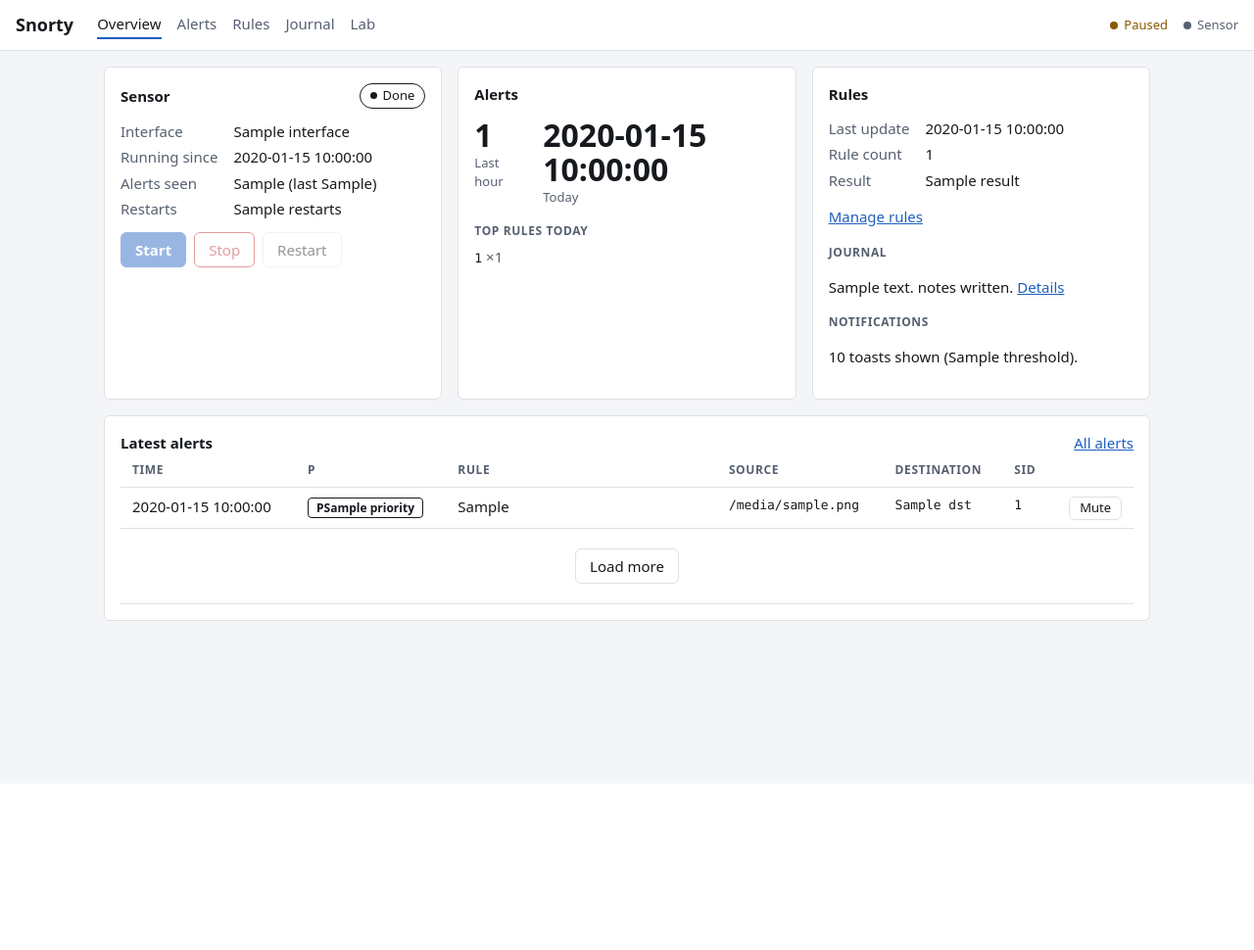
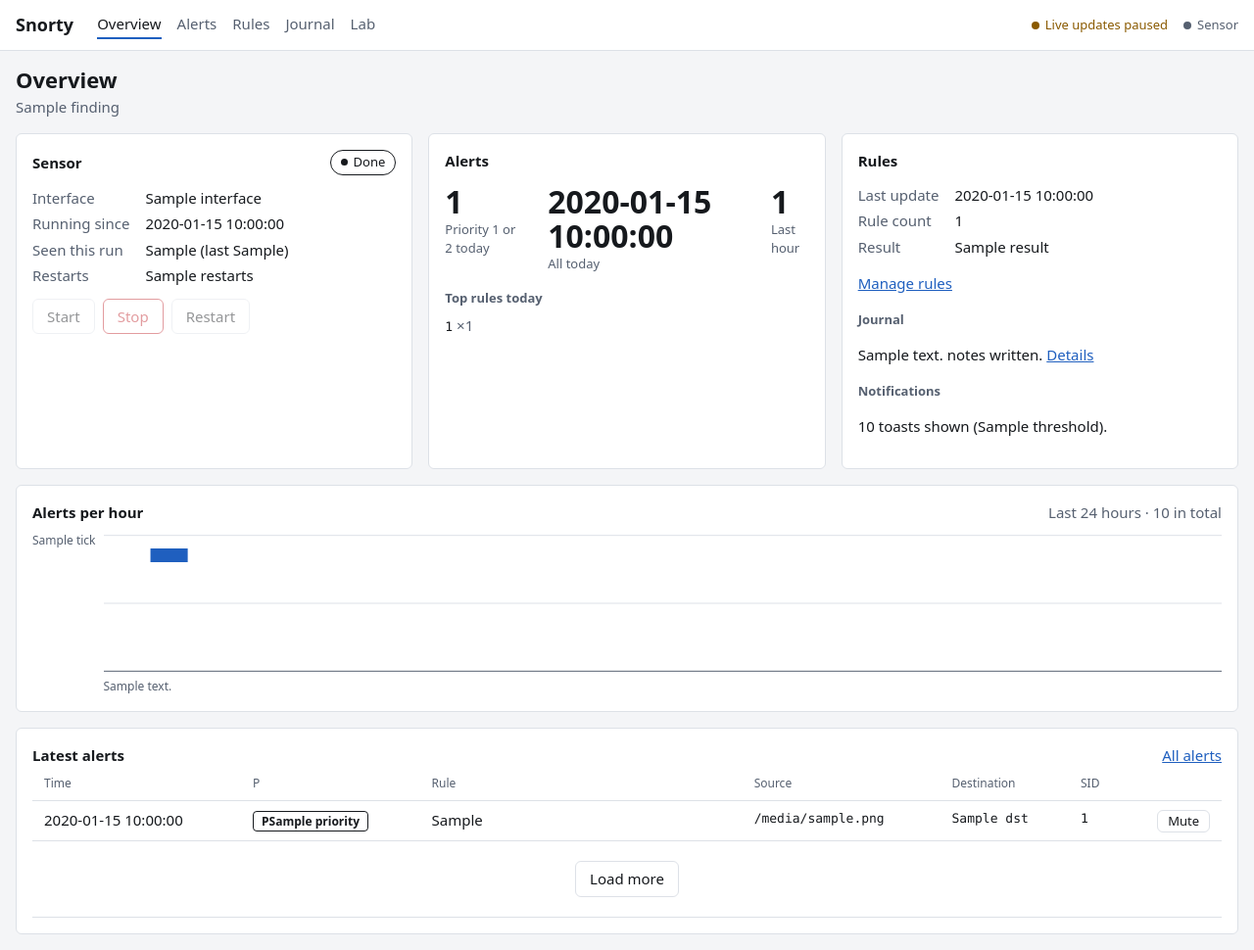
Before and after one commit to georgehadji/Snorty, a Python web app: template src/snorty/dashboard/templates/overview.html in a window 1280 px wide. Shown: the whole page at 98% size. Before the commit the page ends 634 px from the top, so only its background shows below. Run offline with Jinja, Linux system fonts and the light colour scheme; the template is opened without the code that fills it: most values are stand-ins (such as "Sample title", 1, 10 or a date in 2020).

Commit message:
Dashboard: h1 per page, overview finding, hourly chart, relative times, honest live state
Co-Authored-By: Claude Sonnet 5.5 <noreply@anthropic.com>

```diff
--- a/src/snorty/dashboard/static/app.css
+++ b/src/snorty/dashboard/static/app.css
@@ -76,16 +76,14 @@ nav a:hover { color: var(--text); }
 nav a[aria-current="page"] { color: var(--text); border-bottom: 2px solid var(--accent); }
 .top-right { display: flex; align-items: center; gap: var(--s4); margin-left: auto; font-size: 13px; }
 .status, .live { display: inline-flex; align-items: center; gap: 6px; color: var(--muted); text-decoration: none; }
+.live { color: var(--warn); }
+.live[hidden] { display: none; }
 .status.ok { color: var(--ok); }
 .status.warn { color: var(--warn); }
 .status.bad { color: var(--bad); }
-.live[data-live="on"] { color: var(--ok); }
-.live[data-live="off"] { color: var(--warn); }
 .dot { width: 8px; height: 8px; border-radius: 50%; background: currentColor; }
-.live[data-live="on"] .dot { animation: pulse 2.4s ease-in-out infinite; }
-@keyframes pulse { 50% { opacity: 0.35; } }
 
-main { max-width: 1100px; margin: 0 auto; padding: var(--s4); }
+main { max-width: 1280px; margin: 0 auto; padding: var(--s4); }
 .grid { display: grid; grid-template-columns: repeat(auto-fit, minmax(280px, 1fr)); gap: var(--s4); }
 .card {
   background: var(--surface);
@@ -95,18 +93,37 @@ main { max-width: 1100px; margin: 0 auto; padding: var(--s4); }
 }
 .card.wide { margin-top: var(--s4); }
 h2 { margin: 0; font-size: 15px; font-weight: 600; }
-h3 {
-  margin: var(--s4) 0 var(--s1);
-  font-size: 12px;
-  font-weight: 600;
-  color: var(--muted);
-  text-transform: uppercase;
-  letter-spacing: 0.05em;
-}
+h3 { margin: var(--s4) 0 var(--s1); font-size: 13px; font-weight: 600; color: var(--muted); }
+.title { margin: 0 0 var(--s4); }
+.title h1 { margin: 0; font-size: 22px; font-weight: 600; line-height: 1.25; }
+.sub { margin: 2px 0 0; color: var(--muted); }
 .row { display: flex; justify-content: space-between; align-items: center; gap: var(--s2); }
 dl { display: grid; grid-template-columns: auto 1fr; gap: var(--s1) var(--s4); margin: var(--s3) 0; }
 dt { color: var(--muted); }
 dd { margin: 0; min-width: 0; overflow-wrap: anywhere; }
+
+/* Alerts per hour: bars in the one data hue, three faint lines, a signed scale. */
+.hour-chart { display: grid; grid-template-columns: auto 1fr; gap: 0 var(--s2); margin-top: var(--s3); }
+.hour-chart .yticks {
+  display: flex;
+  flex-direction: column;
+  justify-content: space-between;
+  align-items: flex-end;
+  height: 140px;
+  font-size: 12px;
+  line-height: 1;
+  color: var(--muted);
+}
+.hour-chart .plot { display: block; width: 100%; height: 140px; }
+.hour-chart .bar { fill: var(--accent); }
+.hour-chart .grid-line { stroke: var(--line); stroke-width: 1; }
+.hour-chart .base-line { stroke: var(--muted); stroke-width: 1; }
+.hour-chart .xlabels { grid-column: 2; display: grid; grid-template-columns: repeat(24, 1fr); margin-top: 6px; font-size: 12px; color: var(--muted); }
+.xlabels span { grid-row: 1; white-space: nowrap; }
+.xlabels .c1 { grid-column: 1 / span 6; }
+.xlabels .c7 { grid-column: 7 / span 6; }
+.xlabels .c13 { grid-column: 13 / span 6; }
+.xlabels .c19 { grid-column: 19 / span 6; }
 
 /* Headline numbers. */
 .stats { display: flex; gap: var(--s5); margin: var(--s3) 0 var(--s2); }
@@ -157,6 +174,12 @@ button.danger:hover:not(:disabled) {
   border-color: var(--bad);
 }
 button:disabled { opacity: 0.45; cursor: not-allowed; }
+button.primary:disabled, button[type="submit"]:disabled {
+  background: var(--surface);
+  border-color: var(--line);
+  color: var(--text);
+  font-weight: 400;
+}
 button.htmx-request { cursor: progress; opacity: 0.75; }
 button.htmx-request::after {
   content: "";
@@ -186,14 +209,7 @@ ol.plain li { padding: 2px 0; }
 .scroll { overflow-x: auto; }
 table { width: 100%; border-collapse: collapse; }
 th, td { text-align: left; padding: 8px 12px; border-bottom: 1px solid var(--line); vertical-align: top; }
-th {
-  color: var(--muted);
-  font-weight: 600;
-  font-size: 12px;
-  text-transform: uppercase;
-  letter-spacing: 0.05em;
-  white-space: nowrap;
-}
+th { color: var(--muted); font-weight: 500; font-size: 12px; white-space: nowrap; }
 tbody tr:hover td { background: var(--hover); }
 td:nth-child(3) { word-break: break-word; }
 /* Alert tables: keep times and addresses on one line and give the rule text room, so a narrow
@@ -232,7 +248,7 @@ tr.empty td { color: var(--muted); text-align: center; padding: 20px; }
   th { position: sticky; top: var(--top-h); background: var(--surface); z-index: 1; }
 }
 @media (max-width: 600px) {
-  main { padding: var(--s3); }
+  main { padding: var(--s4); }
   th, td { padding: 6px; }
   .top-right { margin-left: 0; }
 }
--- a/src/snorty/dashboard/static/app.js
+++ b/src/snorty/dashboard/static/app.js
@@ -51,7 +51,7 @@ document.addEventListener("htmx:beforeSwap", (event) => {
     return `${Math.floor(secs / 3600)} h ago`;
   }
   function refreshTimes() {
-    document.querySelectorAll("td.when time").forEach((el) => {
+    document.querySelectorAll("time.rel").forEach((el) => {
       const text = relative(el.dateTime);
       if (text) el.textContent = text;
     });
@@ -79,7 +79,9 @@ document.addEventListener("htmx:beforeSwap", (event) => {
       badge.className = "count";
       top.children[2].append(" ", badge);
     }
-    badge.textContent = `×${count}`;
+    const secs = Number(tr.dataset.epoch) - Number(top.dataset.first);
+    const span = secs < 60 ? "" : secs < 3600 ? ` over ${Math.round(secs / 60)} min` : ` over ${Math.floor(secs / 3600)} h`;
+    badge.textContent = `×${count}${span}`;
     flash(top);
   }
 
@@ -107,9 +109,7 @@ document.addEventListener("htmx:beforeSwap", (event) => {
   function setLive(on) {
     const el = document.getElementById("live");
     if (!el) return;
-    el.hidden = false;
-    el.dataset.live = on ? "on" : "off";
-    el.querySelector(".txt").textContent = on ? "Live" : "Paused";
+    el.hidden = on;  // shown only while the stream is down
   }
 
   function connect() {
--- a/src/snorty/dashboard/templates/_alert_rows.html
+++ b/src/snorty/dashboard/templates/_alert_rows.html
@@ -2,10 +2,10 @@
 <tr class="empty"><td colspan="7" class="error">{{ error }}</td></tr>
 {% else %}
 {% for r in rows %}
-<tr class="p{{ r.priority }}" data-alert data-key="{{ r.key }}" data-epoch="{{ r.epoch }}" data-count="{{ r.count }}">
-  <td class="when"><time datetime="{{ r.iso }}" title="{{ r.time }}">{{ r.time }}</time></td>
+<tr class="p{{ r.priority }}" data-alert data-key="{{ r.key }}" data-epoch="{{ r.epoch }}" data-count="{{ r.count }}" data-first="{{ r.first_epoch }}">
+  <td class="when"><time class="rel" datetime="{{ r.iso }}" title="{{ r.time }}">{{ r.time }}</time></td>
   <td><span class="badge p{{ r.priority }}">P{{ r.priority }}</span></td>
-  <td title="{{ r.msg }}">{{ r.msg_short }}{% if r.count > 1 %} <span class="count" title="first seen {{ r.first_time }}">×{{ r.count }}</span>{% endif %}</td>
+  <td title="{{ r.msg }}">{{ r.msg_short }}{% if r.count > 1 %} <span class="count" title="first seen {{ r.first_time }}">×{{ r.count }}{% if r.span %} over {{ r.span }}{% endif %}</span>{% endif %}</td>
   <td class="mono">{{ r.src }}</td>
   <td class="mono">{{ r.dst }}</td>
   <td class="mono">{{ r.sid }}</td>
--- /dev/null
+++ b/src/snorty/dashboard/templates/_hour_chart.html
@@ -0,0 +1,10 @@
+<div class="hour-chart" role="img" aria-label="Alerts per hour over the last 24 hours, {{ chart.total }} in total">
+  <div class="yticks" aria-hidden="true">{% for t in chart.ticks %}<span>{{ t }}</span>{% endfor %}</div>
+  <svg class="plot" viewBox="0 0 240 100" preserveAspectRatio="none" aria-hidden="true">
+    <line x1="0" y1="0.5" x2="240" y2="0.5" class="grid-line" vector-effect="non-scaling-stroke"/>
+    <line x1="0" y1="50" x2="240" y2="50" class="grid-line" vector-effect="non-scaling-stroke"/>
+    <line x1="0" y1="99.5" x2="240" y2="99.5" class="base-line" vector-effect="non-scaling-stroke"/>
+    {% for b in chart.bars %}{% if b.height > 0 %}<rect class="bar" x="{{ b.x + 1 }}" y="{{ '%.2f' % b.top }}" width="8" height="{{ '%.2f' % b.height }}"><title>{{ b.tip }}</title></rect>{% endif %}{% endfor %}
+  </svg>
+  <div class="xlabels" aria-hidden="true">{% for col, text in chart.labels %}<span class="c{{ col }}">{{ text }}</span>{% endfor %}</div>
+</div>
--- a/src/snorty/dashboard/templates/_rules_summary.html
+++ b/src/snorty/dashboard/templates/_rules_summary.html
@@ -1,5 +1,5 @@
 <dl id="rules-summary"{% if oob %} hx-swap-oob="true"{% endif %}>
-  <dt>Last update</dt><dd>{{ rules.updated }}</dd>
+  <dt>Last update</dt><dd>{% if rules.updated_iso %}<time class="rel" datetime="{{ rules.updated_iso }}" title="{{ rules.updated }}">{{ rules.updated }}</time>{% else %}{{ rules.updated }}{% endif %}</dd>
   <dt>Rule count</dt><dd>{{ rules.count }}</dd>
   {% if rules.result %}<dt>Result</dt><dd>{{ rules.result }}</dd>{% endif %}
 </dl>
--- a/src/snorty/dashboard/templates/_sensor_card.html
+++ b/src/snorty/dashboard/templates/_sensor_card.html
@@ -6,7 +6,7 @@
   <dl>
     {% if card.interface %}<dt>Interface</dt><dd>{{ card.interface }}</dd>{% endif %}
     {% if card.since %}<dt>Running since</dt><dd>{{ card.since }}</dd>{% endif %}
-    <dt>Alerts seen</dt><dd>{{ card.alerts_seen }}{% if card.last_alert %} (last {{ card.last_alert }}){% endif %}</dd>
+    <dt>Seen this run</dt><dd>{{ card.alerts_seen }}{% if card.last_alert %} (last {{ card.last_alert }}){% endif %}</dd>
     {% if card.restarts %}<dt>Restarts</dt><dd>{{ card.restarts }}</dd>{% endif %}
   </dl>
   {% if card.error %}<p class="error">{{ card.error }}</p>{% endif %}
--- a/src/snorty/dashboard/templates/alerts.html
+++ b/src/snorty/dashboard/templates/alerts.html
@@ -2,6 +2,7 @@
 {% set active = "alerts" %}
 {% block title %}Alerts · Snorty{% endblock %}
 {% block main %}
+<header class="title"><h1>Alerts</h1></header>
 <form id="alert-filters" class="card filters" action="/alerts" method="get"
       hx-get="/alerts/rows" hx-target="#alert-rows" hx-swap="innerHTML" hx-trigger="change, submit">
   <label>SID
--- a/src/snorty/dashboard/templates/base.html
+++ b/src/snorty/dashboard/templates/base.html
@@ -21,7 +21,7 @@
     </nav>
     {% set s = sensor_status() %}
     <div class="top-right">
-      <span id="live" class="live" hidden title="Live updates"><span class="dot"></span><span class="txt">Paused</span></span>
+      <span id="live" class="live" hidden title="Live updates"><span class="dot"></span><span class="txt">Live updates paused</span></span>
       <a id="top-status" class="status {{ s.tone }}" href="/" title="Sensor status"><span class="dot"></span><span class="txt">Sensor {{ s.state }}</span></a>
     </div>
   </header>
--- a/src/snorty/dashboard/templates/journal.html
+++ b/src/snorty/dashboard/templates/journal.html
@@ -2,6 +2,7 @@
 {% set active = "journal" %}
 {% block title %}Journal · Snorty{% endblock %}
 {% block main %}
+<header class="title"><h1>Journal</h1></header>
 {% if journal %}
 {% include "_journal_card.html" %}
 {% else %}
--- a/src/snorty/dashboard/templates/lab.html
+++ b/src/snorty/dashboard/templates/lab.html
@@ -2,6 +2,7 @@
 {% set active = "lab" %}
 {% block title %}Lab · Snorty{% endblock %}
 {% block main %}
+<header class="title"><h1>Lab</h1></header>
 <section class="card">
   <h2>Try a rule</h2>
   <p class="muted">Rules run on a private copy of the Snort config against a pcap. The live sensor and rules are not touched.</p>
--- a/src/snorty/dashboard/templates/overview.html
+++ b/src/snorty/dashboard/templates/overview.html
@@ -2,13 +2,15 @@
 {% set active = "overview" %}
 {% block title %}Overview · Snorty{% endblock %}
 {% block main %}
+<header class="title"><h1>Overview</h1><p class="sub" id="finding">{{ finding }}</p></header>
 <div class="grid">
   {% include "_sensor_card.html" %}
   <section class="card">
     <h2>Alerts</h2>
     <div class="stats">
+      <div><span class="stat" id="count-urgent">{{ count_urgent }}</span><span class="label">Priority 1 or 2 today</span></div>
+      <div><span class="stat" id="count-today">{{ count_today }}</span><span class="label">All today</span></div>
       <div><span class="stat" id="count-hour">{{ count_hour }}</span><span class="label">Last hour</span></div>
-      <div><span class="stat" id="count-today">{{ count_today }}</span><span class="label">Today</span></div>
     </div>
     <h3>Top rules today</h3>
     <ol id="top-rules" class="plain">
@@ -21,11 +23,15 @@
     {% include "_rules_summary.html" %}
     <p><a href="/rules">Manage rules</a></p>
     <h3>Journal</h3>
-    <p>{% if journal %}{{ journal.notes_written }} notes written{% if journal.error %}, <span class="bad-text">last write failed</span>{% endif %}. <a href="/journal">Details</a>{% else %}Off (no vault set).{% endif %}</p>
+    <p>{% if journal %}{{ journal.notes_written }} note{{ "" if journal.notes_written == 1 else "s" }} written{% if journal.error %}, <span class="bad-text">last write failed</span>{% endif %}. <a href="/journal">Details</a>{% else %}Off (no vault set).{% endif %}</p>
     <h3>Notifications</h3>
     <p>{% if notify %}{{ notify.toasts_shown }} toasts shown ({{ notify.threshold }}).{% else %}Off.{% endif %}</p>
   </section>
 </div>
+<section class="card wide">
+  <div class="row"><h2>Alerts per hour</h2><span class="muted">Last 24 hours · {{ chart.total }} in total</span></div>
+  {% include "_hour_chart.html" %}
+</section>
 <section class="card wide">
   <div class="row"><h2>Latest alerts</h2><a href="/alerts">All alerts</a></div>
   <div class="scroll">
--- a/src/snorty/dashboard/templates/rules.html
+++ b/src/snorty/dashboard/templates/rules.html
@@ -2,6 +2,7 @@
 {% set active = "rules" %}
 {% block title %}Rules · Snorty{% endblock %}
 {% block main %}
+<header class="title"><h1>Rules</h1></header>
 <div class="grid">
   <section class="card">
     <h2>Rule updates</h2>
```
Also changed, not shown: src/snorty/core/repository.py (+12 -2 lines), src/snorty/dashboard/app.py (+13 -2 lines), src/snorty/dashboard/views.py (+79 -2 lines), tests/core/test_repository.py (+7 -0 lines), tests/dashboard/test_dash_routes.py (+20 -0 lines), tests/dashboard/test_dash_views.py (+41 -0 lines).
